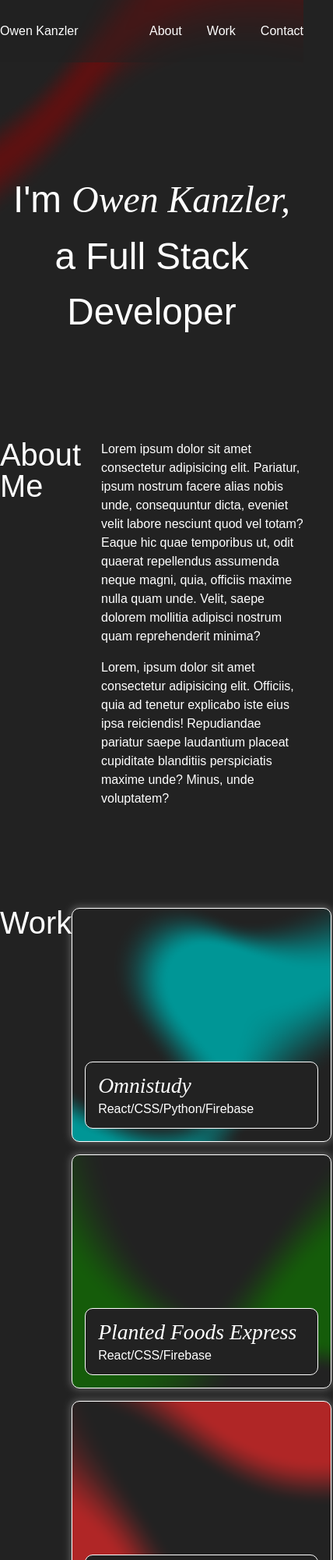
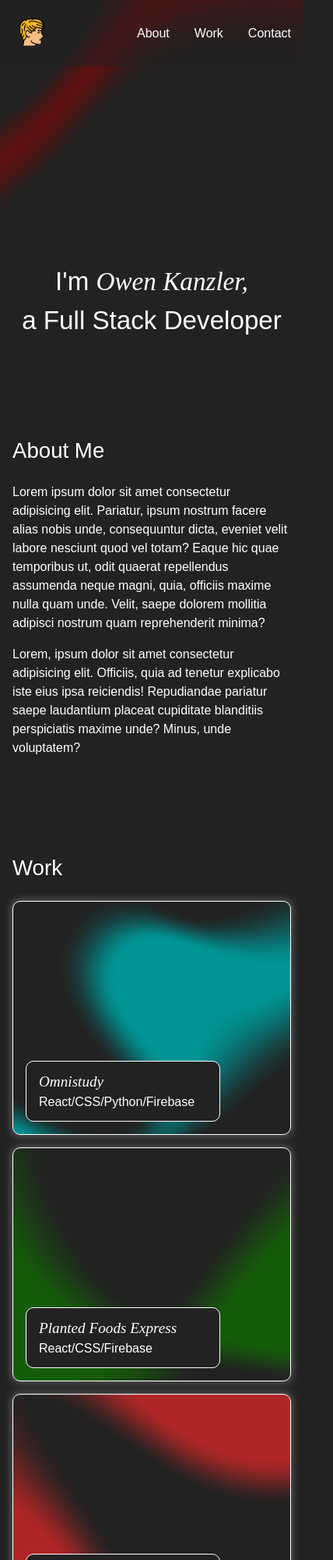
Before and after one commit to owenkanzler/challenge02-owen-kanzler, a plain HTML site: page index.html in a window 390 px wide. Shown: the top 2000 px of the page at 78% size, 428 px wide, since content can reach past the window. Drawn offline with Linux system fonts and the light colour scheme.

Commit message:
made the site responsive, added icon, and touched up css

```diff
--- a/assets/css/style.css
+++ b/assets/css/style.css
@@ -32,6 +32,7 @@ footer {
   margin: 0 auto;
   height: 100%;
   display: flex;
+  padding: 0 1em;
 }
 
 nav {
@@ -44,7 +45,7 @@ nav {
 nav .container {
   justify-content: space-between;
   align-items: center;
-  padding: 2em 0;
+  padding: 1em;
   color: var(--text-color);
 }
 
@@ -102,11 +103,15 @@ h1 span {
   gap: 1em;
 }
 
+.projects a {
+  color: var(--text-color);
+  text-decoration: none;
+}
+
 .project {
   flex: 1;
   flex-basis: 40%;
   height: 300px;
-  background-color: #009696;
   border-radius: 10px;
   padding: 1em;
   display: flex;
@@ -150,7 +155,7 @@ h1 span {
   border: 1px solid var(--text-color);
 }
 
-.contacts {
+.contact .col {
   display: flex;
   justify-content: space-between;
   align-items: center;
@@ -177,3 +182,47 @@ h1 span {
   color: #000;
   box-shadow: 0 0 10px 2px rgba(255, 255, 255, 0.25);
 }
+
+@media (max-width: 768px) {
+  .about .container,
+  .work .container {
+    flex-direction: column;
+  }
+
+  .about h2,
+  .work h2 {
+    margin-bottom: 1em;
+  }
+
+  h1 {
+    font-size: 2.074em;
+  }
+
+  h2 {
+    font-size: 1.728em;
+  }
+
+  h3 {
+    font-size: 1.2em;
+  }
+
+  .project-header {
+    width: 250px;
+  }
+}
+
+@media (max-width: 475px) {
+  .contact .container {
+    flex-direction: column;
+  }
+
+  .contacts {
+    flex-direction: column;
+    align-items: flex-start !important;
+    gap: 1em;
+  }
+
+  h2 {
+    margin-bottom: 1em;
+  }
+}
--- a/index.html
+++ b/index.html
@@ -12,7 +12,15 @@
     <header>
       <nav>
         <div class="container">
-          <p>Owen Kanzler</p>
+          <a href="#">
+            <img
+              src="./assets/imgs/icon.png"
+              alt="Owen Kanzler icon"
+              height="50"
+              width="50"
+              loading="lazy"
+            />
+          </a>
           <ul>
             <li>
               <a href="#about">About</a>
@@ -65,24 +73,32 @@
             <h2>Work</h2>
           </div>
           <div class="col projects">
-            <div class="project">
+            <a href="https://omnistudy.io/" target="_blank" class="project">
               <div class="project-header">
                 <h3>Omnistudy</h3>
                 <p>React/CSS/Python/Firebase</p>
               </div>
-            </div>
-            <div class="project">
+            </a>
+            <a
+              href="https://www.plantedfoodsexpress.com/"
+              target="_blank"
+              class="project"
+            >
               <div class="project-header">
                 <h3>Planted Foods Express</h3>
                 <p>React/CSS/Firebase</p>
               </div>
-            </div>
-            <div class="project">
+            </a>
+            <a
+              href="https://www.neighborsmn.com/"
+              target="_blank"
+              class="project"
+            >
               <div class="project-header">
                 <h3>Neighbors Landscaping</h3>
                 <p>React/CSS</p>
               </div>
-            </div>
+            </a>
           </div>
         </div>
       </section>
@@ -94,8 +110,8 @@
         </div>
         <div class="col contacts">
           <a href="mailto:oj.kanz1@gmail.com">oj.kanz1@gmail.com</a>
-          <a href="https://github.com/owenkanzler">github</a>
-          <a href="#">resume</a>
+          <a href="https://github.com/owenkanzler" target="_blank">github</a>
+          <a href="./assets/imgs/resume.png" target="_blank">resume</a>
           <a href="#">⬆</a>
         </div>
       </div>
```
Also changed, not shown: assets/imgs/icon.png (added), assets/imgs/resume.png (added).
